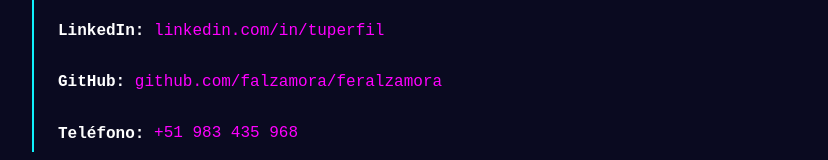
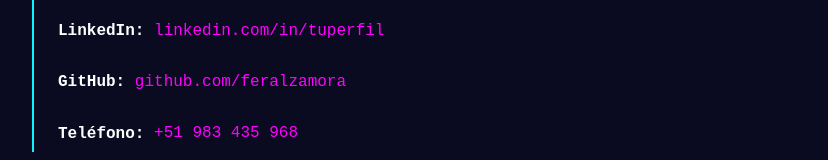
Before and after one commit to falzamora/feralzamora, a plain HTML site: page index.html in a window 1280 px wide. Shown: the part 316-476 px from the top of the page, without its empty margins (208-1036 px from the left). Drawn offline with Linux system fonts and the light colour scheme.

Commit message:
Update index.html

```diff
--- a/index.html
+++ b/index.html
@@ -114,7 +114,7 @@
             <div class="contact-info">
                 <p><strong>Email:</strong> <a href="mailto:tuemail@dominio.com">44956944@continental.edu.pe</a></p>
                 <p><strong>LinkedIn:</strong> <a href="https://linkedin.com/in/tuperfil" target="_blank">linkedin.com/in/tuperfil</a></p>
-                <p><strong>GitHub:</strong> <a href="https://github.com/tuusuario" target="_blank">github.com/falzamora/feralzamora</a></p>
+                <p><strong>GitHub:</strong> <a href="https://github.com/tuusuario" target="_blank">github.com/feralzamora</a></p>
                 <p><strong>Teléfono:</strong> <a href="tel:+51987654321">+51 983 435 968</a></p>
             </div>
         </section>
```
